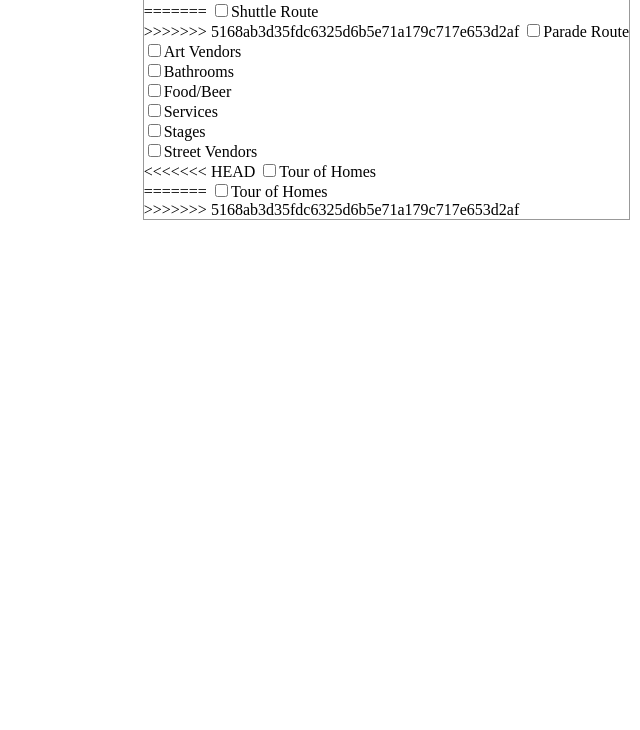
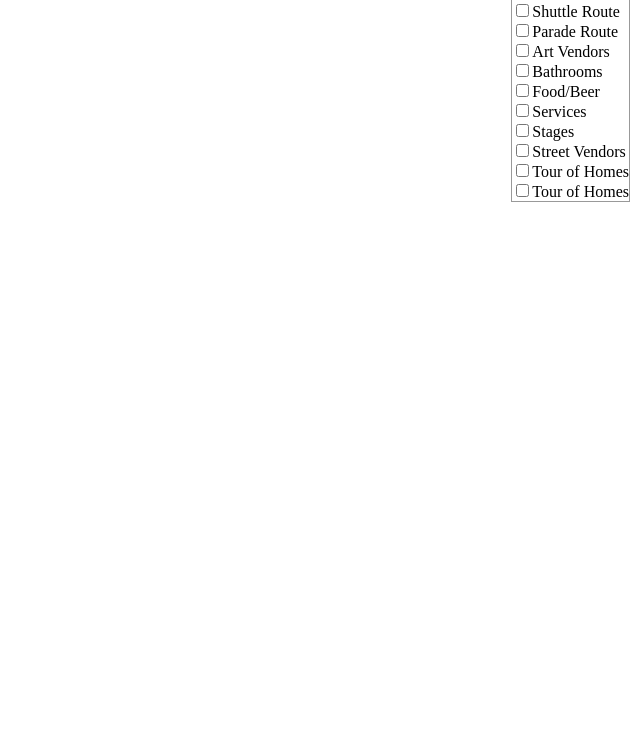
Before and after one commit to freaug/Google-Maps-WebApp, a plain HTML site: page kml.html in a window 1280 px wide. Shown: the part 70-800 px from the top of the page, without its empty margins (640-1280 px from the left). Drawn offline with Linux system fonts and the light colour scheme; some packages are replaced by stand-ins of ours.

Commit message:
Update kml.html

```diff
--- a/kml.html
+++ b/kml.html
@@ -10,11 +10,8 @@
     <div id="map"></div>
     <div id="title">Inman Park Festival</div>
     <div id="floating-panel">
-<<<<<<< HEAD
         <input type="checkbox" id="layer0" onclick="toggleLayer(0)" checked>Shuttle Route<br>
-=======
         <input type="checkbox" id="layer0" onclick="toggleLayer(0)">Shuttle Route<br>
->>>>>>> 5168ab3d35fdc6325d6b5e71a179c717e653d2af
         <input type="checkbox" id="layer1" onclick="toggleLayer(1)">Parade Route<br>
         <input type="checkbox" id="layer2" onclick="toggleLayer(2)">Art Vendors<br>
         <input type="checkbox" id="layer3" onclick="toggleLayer(3)">Bathrooms<br>
@@ -22,11 +19,8 @@
         <input type="checkbox" id="layer5" onclick="toggleLayer(5)">Services<br>
         <input type="checkbox" id="layer6" onclick="toggleLayer(6)">Stages<br>
         <input type="checkbox" id="layer7" onclick="toggleLayer(7)">Street Vendors<br>
-<<<<<<< HEAD
         <input type="checkbox" id="layer8" onclick="toggleLayer(8)">Tour of Homes<br>
-=======
          <input type="checkbox" id="layer8" onclick="toggleLayer(8)">Tour of Homes<br>
->>>>>>> 5168ab3d35fdc6325d6b5e71a179c717e653d2af
     </div>
   </body>
 </html>
```
